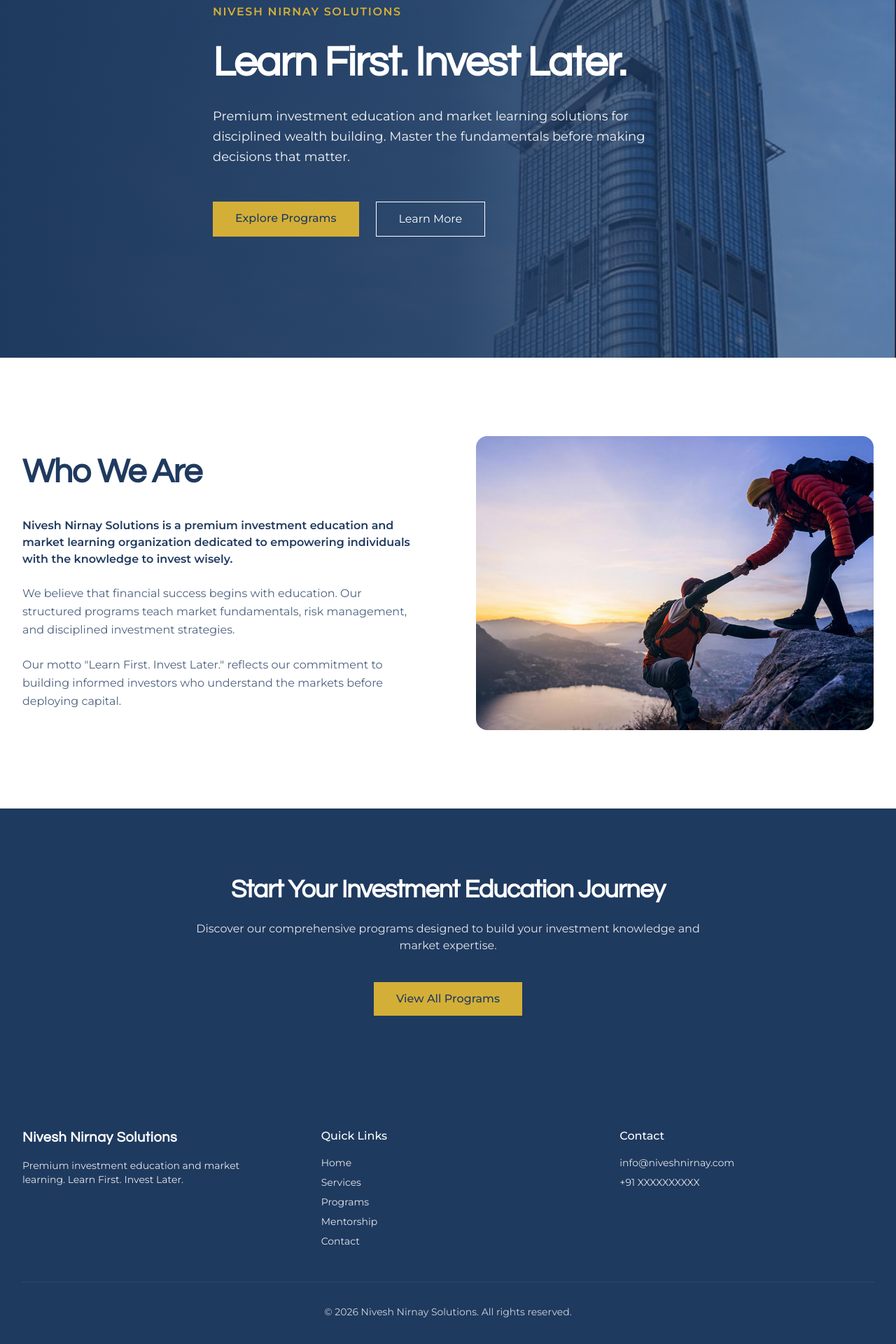
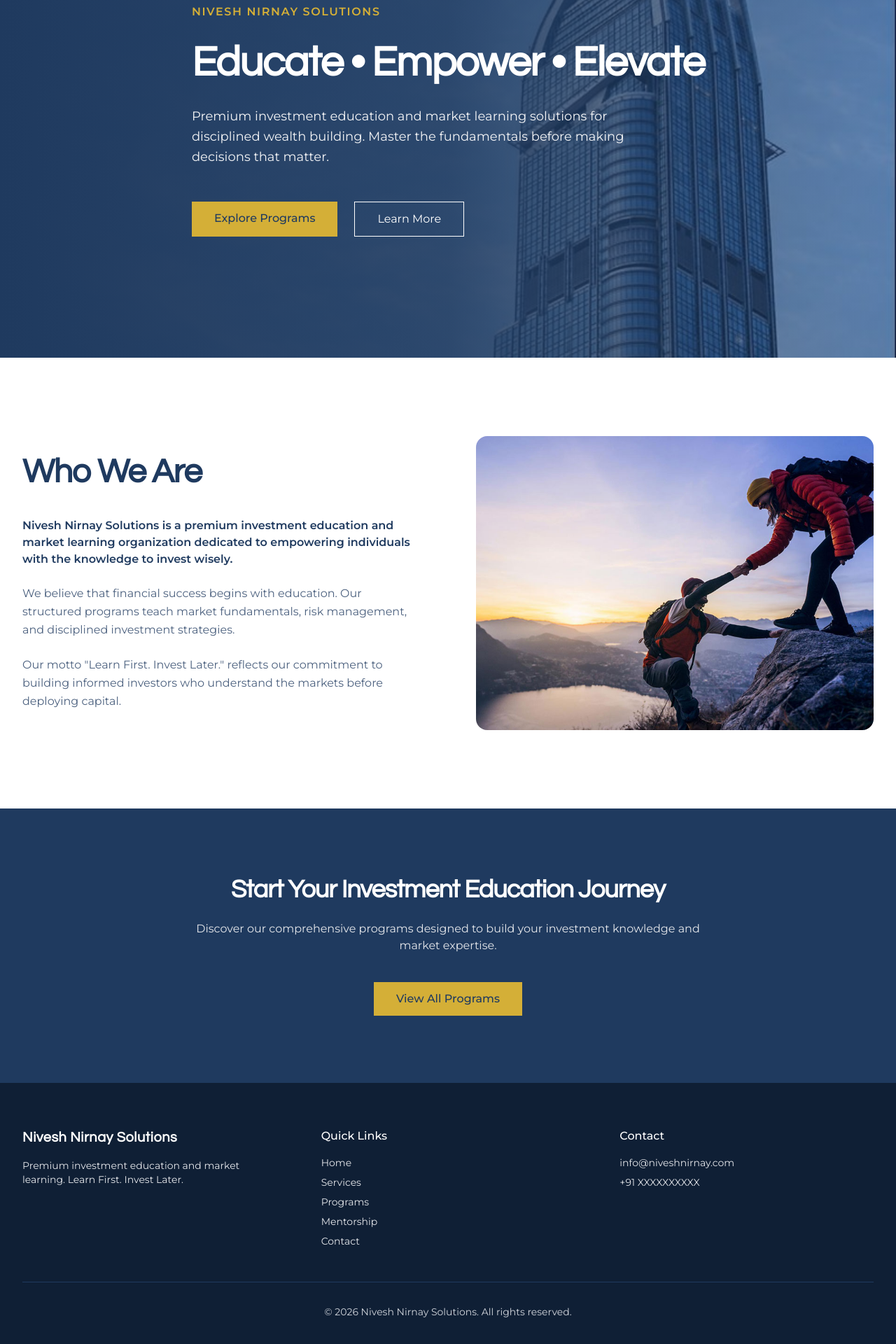
Before and after one commit to sandbox259/WealthSolutions, a Next.js app: page / in a window 1280 px wide. Shown: the part 268-2188 px from the top of the page at 70% size. Built offline with nearby package versions, Linux system fonts and the light colour scheme.

Commit message:
feat: update tagline and footer background color
Updated tagline for clearer value proposition. Changed footer background color for better contrast.

Co-authored-by: Saad Aibani <99039354+sandbox259@users.noreply.github.com>

```diff
--- a/app/page.tsx
+++ b/app/page.tsx
@@ -22,7 +22,7 @@ export default function Home() {
           <div className="max-w-3xl">
             <p className="text-sm md:text-base text-[#D4AF37] font-semibold uppercase tracking-widest mb-4 md:mb-6">Nivesh Nirnay Solutions</p>
             <h1 className="font-heading text-3xl sm:text-4xl md:text-6xl font-semibold tracking-tight leading-tight mb-4 md:mb-6">
-              Learn First. Invest Later.
+              Educate • Empower • Elevate
             </h1>
             <p className="text-base sm:text-lg text-gray-100 leading-relaxed max-w-2xl mb-10 md:mb-12">
               Premium investment education and market learning solutions for disciplined wealth building. Master the fundamentals before making decisions that matter.
--- a/components/Footer.tsx
+++ b/components/Footer.tsx
@@ -4,7 +4,7 @@ import Link from "next/link"
 
 export default function Footer() {
   return (
-    <footer className="bg-[#1F3A5F] text-white py-14 md:py-16">
+    <footer className="bg-[#0F1F35] text-white py-14 md:py-16">
       <div className="max-w-7xl mx-auto px-6 lg:px-8">
         <div className="grid md:grid-cols-3 gap-12 md:gap-16 mb-10 md:mb-12">
 
@@ -40,7 +40,7 @@ export default function Footer() {
 
         </div>
 
-        <div className="border-t border-[#2D4A6F] pt-6 md:pt-8 text-center text-gray-300 text-sm">
+        <div className="border-t border-[#1F3A5F] pt-6 md:pt-8 text-center text-gray-300 text-sm">
           © 2026 Nivesh Nirnay Solutions. All rights reserved.
         </div>
       </div>
```
